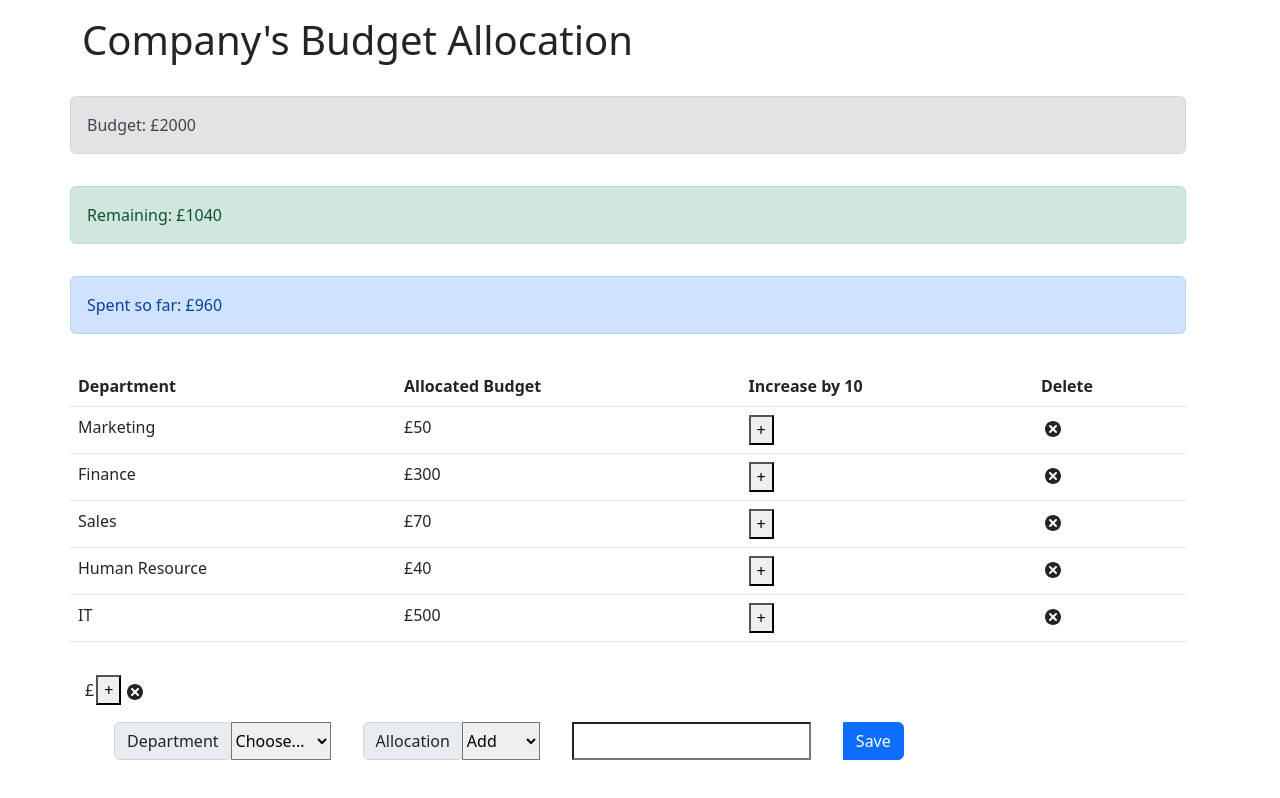
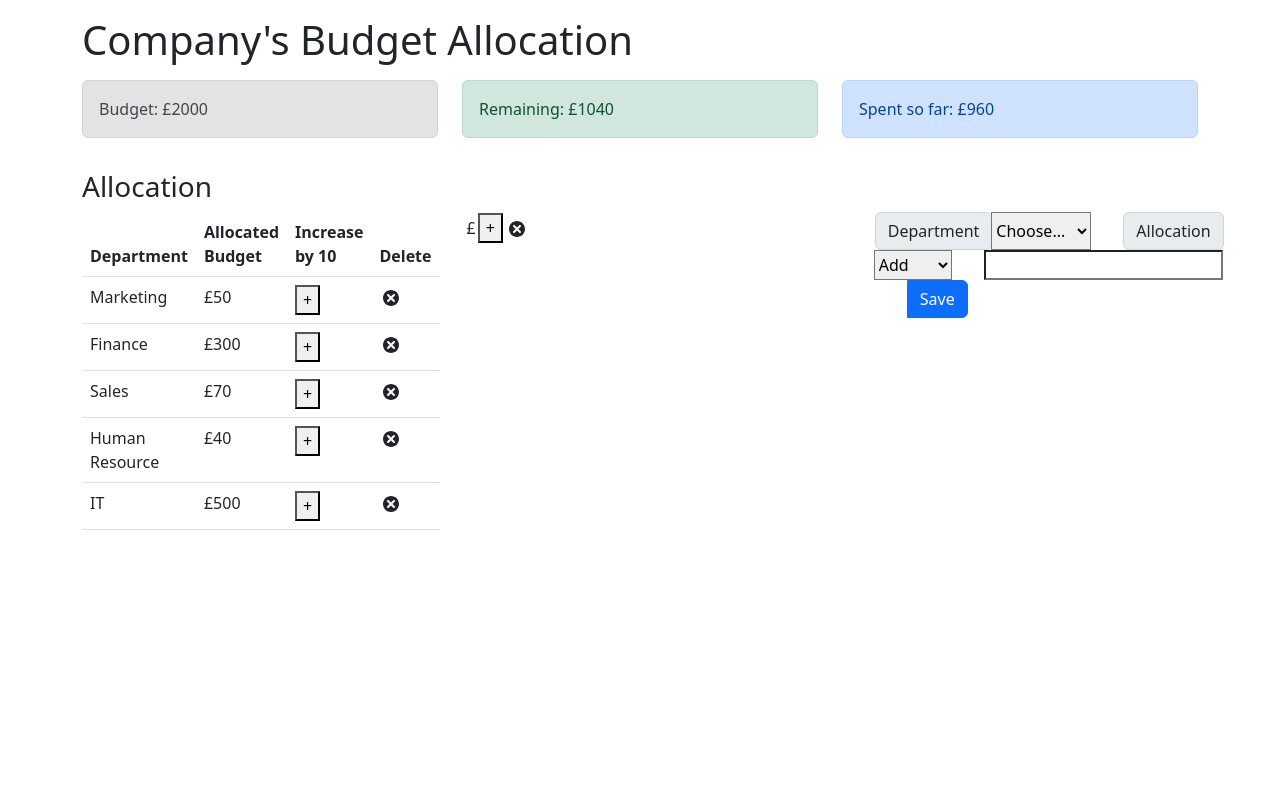
Before and after one commit to ibm-developer-skills-network/ejtos-react_budget_app, a React (Create React App) app: page / in a window 1280 px wide. Built offline with nearby package versions, Linux system fonts and the light colour scheme.

Commit message:
Update App.js

```diff
--- a/src/App.js
+++ b/src/App.js
@@ -21,31 +21,34 @@ const App = () => {
                 <h1 className='mt-3'>Company's Budget Allocation</h1>
                     <div className='row mt-3'>
                         {/* Add Budget component here under */}
-                            <div className = 'row mt-3'>
+                            <div className = 'col-sm'>
                                 <Budget />
                             </div>
                         {/* Add Remaining component here under */}
-                            <div className = 'row mt-3'>
+                            <div className = 'col-sm'>
                                 <Remaining />
                             </div>
 
                         {/* Add ExpenseTotal component here under */}
-                           <div className = 'row mt-3'>
+                           <div className = 'col-sm'>
                                 <ExpenseTotal />
                             </div>
+                        </div>
+                        <h3 className='mt-3'>Allocation</h3>
+                        <div className = 'row'>
                         {/* Add ExpenseList component here under */}
-                            <div className = 'row mt-3'>
+                            <div className = 'col-sm'>
                                 <ExpenseList />
                             </div>
                         {/* Add ExpenseItem component here under */}
-                            <div className = 'row mt-3'>
+                            <div className = 'col-sm'>
                                 <ExpenseItem />
                             </div>
                         {/* Add AllocationForm component here under */}
-                            <div className = 'row mt-3'>
+                            <div className = 'col-sm'>
                                 <AllocationForm />
                             </div>
-                </div>
+                    </div>
             </div>
         </AppProvider>
     );
```
